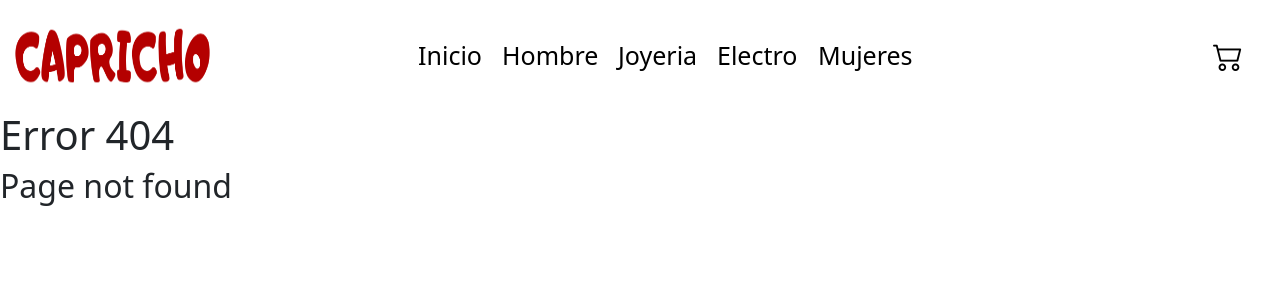
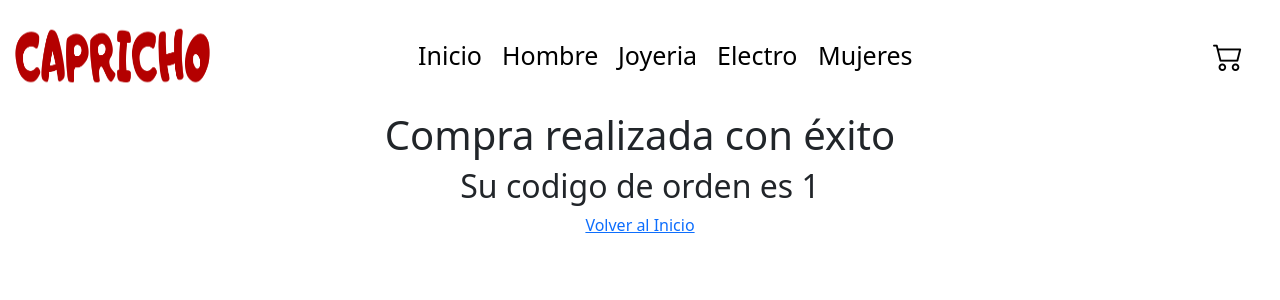
Before and after one commit to francoDevv/Ecommerce-Votta, a React (Vite) app: page /purchase/1 in a window 1280 px wide. Before the commit this address had no page. Shown: the top 300 px of the page. Built offline with nearby package versions, Linux system fonts and the light colour scheme.

Commit message:
Adding a page of purchase

```diff
--- a/src/App.jsx
+++ b/src/App.jsx
@@ -6,6 +6,7 @@ import ItemDetail from './components/ItemDetail/index.jsx'
 import ItemList from './components/ItemList/index.jsx'
 import ItemListContainer from './components/ItemListContainer/ItemListContainer.jsx'
 import Navbar from './components/Navbar/Navbar.jsx'
+import Purchase from './components/Purchase/Purchase.jsx'
 import CartProvider from './context/CartContext.jsx'
 
 function App() {
@@ -34,6 +35,9 @@ function App() {
           </div>}>
           </Route>
 
+          <Route path='/purchase/:id' element={<Purchase/>}>
+          </Route>
+
         </Routes>
       </CartProvider>
     </div>
--- a/src/components/Checkout/Checkout.jsx
+++ b/src/components/Checkout/Checkout.jsx
@@ -1,6 +1,6 @@
 import React, { useState } from 'react'
 import { useCartContext } from '../../context/CartContext'
-import { Link } from 'react-router-dom';
+import { Link, useNavigate  } from 'react-router-dom';
 import ItemCart from '../ItemCart/ItemCart';
 import { addDoc, collection, getFirestore } from 'firebase/firestore';
 
@@ -13,15 +13,20 @@ const Checkout = () => {
   const [inputLastName, setinputLastName] = useState('')
   const [inputEmail, setinputEmail] = useState('')
   const [inputConfirmEmail, setinputConfirmEmail] = useState('')
+  const [inputPhone, setinputPhone] = useState('')
 
   const [loading, setLoading] = useState(false)
+
+  const navigate = useNavigate();
 
   const order = {
     buyer: {
       name: inputName,
       lastName: inputLastName,
+      phone: parseInt(inputPhone),
       email: inputEmail,
       emailConfirm: inputConfirmEmail,
+      date: new Date()
     },
     items: cart.map(item => ({id : item.id, title : item.title, price : item.price, quantity: item.quantity})),
     total: precioTotal()
@@ -33,11 +38,12 @@ const Checkout = () => {
       setLoading(true)
       const db = getFirestore();
       const ordersCollection = collection(db, 'orders');
-      addDoc(ordersCollection, order)
+      return addDoc(ordersCollection, order)
       .then((data) => {
         console.log(data.id)
         limpiarCarrito();
         setLoading(false);
+        return navigate(`/purchase/${data.id}`)
       });
     } else {
       alert('Los emails no coinciden')
@@ -83,6 +89,10 @@ const Checkout = () => {
                   <input type="text" className= "form-control" value={inputLastName} onChange={(e) => setinputLastName(e.target.value)} required/>
               </div>
               <div className="col-md-6">
+                  <label className="form-label">Telefono</label>
+                  <input type="text" className= "form-control" value={inputPhone} onChange={(e) => setinputPhone(e.target.value)} required/>
+              </div>
+              <div className="col-md-6">
                   <label className="form-label">Email</label>
                   <input type="email" className="form-control" value={inputEmail} onChange={(e) => setinputEmail(e.target.value)} required/>
               </div>
--- /dev/null
+++ b/src/components/Purchase/Purchase.jsx
@@ -0,0 +1,17 @@
+import React from 'react'
+import { Link, useParams } from 'react-router-dom'
+
+const Purchase = () => {
+
+    const {id} = useParams()
+
+  return (
+    <div className='d-flex flex-column align-items-center'>
+        <h1>Compra realizada con éxito</h1>
+        <h2>Su codigo de orden es {id}</h2>
+        <Link to={'/'}>Volver al Inicio</Link>
+    </div>
+  )
+}
+
+export default Purchase
```
